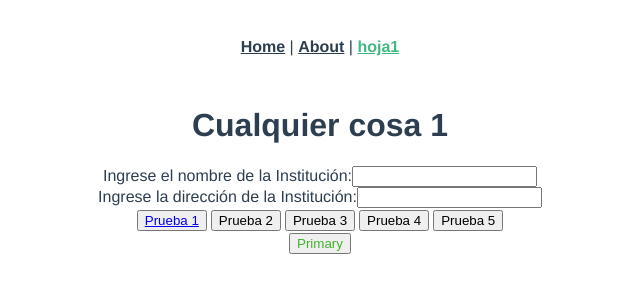
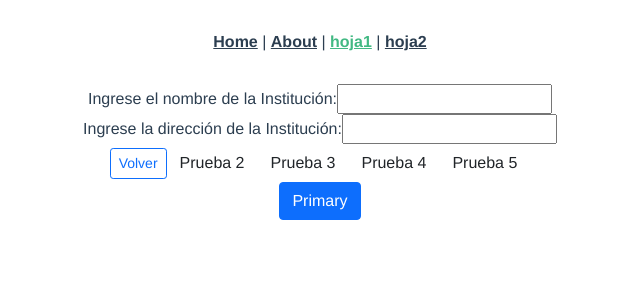
Before and after one commit to DouglasGuacaran/electron-vue-mamography, a Vue app: page /hoja1 in a window 1280 px wide. Shown: the top 300 px of the page, without its empty margins (320-960 px from the left). Built offline with nearby package versions, Linux system fonts and the light colour scheme.

Commit message:
Agrego bootstrap con algunos cambios

```diff
--- a/package.json
+++ b/package.json
@@ -14,9 +14,6 @@
   },
   "main": "background.js",
   "dependencies": {
-    "jquery": "^3.5.1",
-    "bootstrap": "^4.6.1",
-    "popper.js": "^1.16.1",
     "chokidar": "^3.5.2",
     "core-js": "^3.6.5",
     "drag-drop": "^7.2.0",
--- a/public/index.html
+++ b/public/index.html
@@ -6,6 +6,7 @@
     <meta name="viewport" content="width=device-width,initial-scale=1.0">
     <link rel="icon" href="<%= BASE_URL %>favicon.ico">
     <title><%= htmlWebpackPlugin.options.title %></title>
+    <link href="https://cdn.jsdelivr.net/npm/bootstrap@5.1.3/dist/css/bootstrap.min.css" rel="stylesheet" integrity="sha384-1BmE4kWBq78iYhFldvKuhfTAU6auU8tT94WrHftjDbrCEXSU1oBoqyl2QvZ6jIW3" crossorigin="anonymous">
   </head>
   <body>
     <noscript>
@@ -13,8 +14,6 @@
     </noscript>
     <div id="app"></div>
     <!-- built files will be auto injected -->
-    <script src="https://cdn.jsdelivr.net/npm/jquery@3.5.1/dist/jquery.slim.min.js" integrity="sha384-DfXdz2htPH0lsSSs5nCTpuj/zy4C+OGpamoFVy38MVBnE+IbbVYUew+OrCXaRkfj" crossorigin="anonymous"></script>
-<script src="https://cdn.jsdelivr.net/npm/popper.js@1.16.1/dist/umd/popper.min.js" integrity="sha384-9/reFTGAW83EW2RDu2S0VKaIzap3H66lZH81PoYlFhbGU+6BZp6G7niu735Sk7lN" crossorigin="anonymous"></script>
-<script src="https://cdn.jsdelivr.net/npm/bootstrap@4.6.1/dist/js/bootstrap.min.js" integrity="sha384-VHvPCCyXqtD5DqJeNxl2dtTyhF78xXNXdkwX1CZeRusQfRKp+tA7hAShOK/B/fQ2" crossorigin="anonymous"></script>
+    <script src="https://cdn.jsdelivr.net/npm/bootstrap@5.1.3/dist/js/bootstrap.bundle.min.js" integrity="sha384-ka7Sk0Gln4gmtz2MlQnikT1wXgYsOg+OMhuP+IlRH9sENBO0LRn5q+8nbTov4+1p" crossorigin="anonymous"></script>
   </body>
 </html>
--- a/src/App.vue
+++ b/src/App.vue
@@ -2,7 +2,8 @@
   <div id="nav">
     <router-link to="/">Home</router-link> |
     <router-link to="/about">About</router-link> |
-    <router-link to="/hoja1">hoja1</router-link>
+    <router-link to="/hoja1">hoja1</router-link> |
+    <router-link to="/hoja2">hoja2</router-link>
   </div>
   <router-view/>
 </template>
--- a/src/router/index.js
+++ b/src/router/index.js
@@ -10,6 +10,11 @@ const routes = [
     path: '/hoja1',
     name: 'Hoja1',
     component: () => import('../views/Hoja1.vue')
+  },
+  {
+    path: '/hoja2',
+    name: 'Hoja2',
+    component: () => import('../views/Hoja2.vue')
   },
   {
     path: '/about',
--- a/src/views/Hoja1.vue
+++ b/src/views/Hoja1.vue
@@ -2,8 +2,7 @@
   <div>
       <div>
           <div>
-            <h1>Cualquier cosa 1</h1>
-            <form action="">
+            <form>
               <label for="">Ingrese el nombre de la Institución:</label>
               <input type="text">
               <br>
@@ -11,11 +10,14 @@
               <input type="text">
               <br>
             </form>
-            <button class="tooltip" style="margin:2px" ><router-link to="/about">Prueba 1</router-link><span class="tooltiptext">Acá va el mensaje</span></button>
-            <button class="tooltip" style="margin:2px" type="submit">Prueba 2<span class="tooltiptext">Acá va el segundo mensaje</span></button>
-            <button class="tooltip" style="margin:2px" type="submit">Prueba 3<span class="tooltiptext">Acá va el tercer mensaje</span></button>
-            <button class="tooltip" style="margin:2px" type="submit">Prueba 4<span class="tooltiptext">Acá va el cuarto mensaje</span></button>
-            <button class="tooltip" style="margin:2px" type="submit">Prueba 5<span class="tooltiptext">Acá va el quinto mensaje</span></button>
+
+            <button type="button" class="btn btn-outline-primary btn-sm" @click="$router.push('/')">Volver<span class="tooltiptext">Acá va el mensaje</span></button>
+
+
+            <button type="button" class="btn">Prueba 2<span class="tooltiptext">Acá va el segundo mensaje</span></button>
+            <button type="button" class="btn">Prueba 3<span class="tooltiptext">Acá va el tercer mensaje</span></button>
+            <button type="button" class="btn">Prueba 4<span class="tooltiptext">Acá va el cuarto mensaje</span></button>
+            <button type="button" class="btn">Prueba 5<span class="tooltiptext">Acá va el quinto mensaje</span></button>
           </div>
       </div>
       <div>
@@ -31,16 +33,14 @@ export default {
 </script>
 
 <style>
-.btn {
-  color: rgb(65, 180, 42);
-}
 
-.tooltip{
+
+.btn{
   position: relative;
   display: inline-block;
 }
 
-.tooltip .tooltiptext {
+.btn .tooltiptext {
   visibility: hidden;
   width: 120px;
   background-color: #555;
@@ -57,7 +57,7 @@ export default {
   transition: opacity 0.3s;
 }
 
-.tooltip .tooltiptext::after {
+.btn .tooltiptext::after {
   content: "";
   position: absolute;
   top:100%;
@@ -68,7 +68,7 @@ export default {
   border-color: #555 transparent transparent transparent;
 }
 
-.tooltip:hover .tooltiptext {
+.btn:hover .tooltiptext {
   visibility: visible;
   opacity: 1;
 }
--- /dev/null
+++ b/src/views/Hoja2.vue
@@ -0,0 +1,63 @@
+<template>
+<div>
+    <div class="container-fluid">
+	<div class="row">
+		<div class="col-md-12">
+			<nav class="navbar navbar-expand-lg navbar-light bg-light">
+				<button class="navbar-toggler" type="button" data-toggle="collapse" data-target="#bs-example-navbar-collapse-1">
+					<span class="navbar-toggler-icon"></span>
+				</button> <a class="navbar-brand" href="#">Brand</a>
+				<div class="collapse navbar-collapse" id="bs-example-navbar-collapse-1">
+					<ul class="navbar-nav">
+						<li class="nav-item active">
+							<a class="nav-link" href="#">Link <span class="sr-only">(current)</span></a>
+						</li>
+						<li class="nav-item">
+							<a class="nav-link" href="#">Link</a>
+						</li>
+						<li class="nav-item dropdown">
+							<a class="nav-link dropdown-toggle" href="http://example.com" id="navbarDropdownMenuLink" data-toggle="dropdown">Dropdown link</a>
+							<div class="dropdown-menu" aria-labelledby="navbarDropdownMenuLink">
+								<a class="dropdown-item" href="#">Action</a> <a class="dropdown-item" href="#">Another action</a> <a class="dropdown-item" href="#">Something else here</a>
+								<div class="dropdown-divider">
+								</div> <a class="dropdown-item" href="#">Separated link</a>
+							</div>
+						</li>
+					</ul>
+					<form class="form-inline">
+						<input class="form-control mr-sm-2" type="text" />
+						<button class="btn btn-primary my-2 my-sm-0" type="submit">
+							Search
+						</button>
+					</form>
+					<ul class="navbar-nav ml-md-auto">
+						<li class="nav-item active">
+							<a class="nav-link" href="#">Link <span class="sr-only">(current)</span></a>
+						</li>
+						<li class="nav-item dropdown">
+							<a class="nav-link dropdown-toggle" href="http://example.com" id="navbarDropdownMenuLink" data-toggle="dropdown">Dropdown link</a>
+							<div class="dropdown-menu dropdown-menu-right" aria-labelledby="navbarDropdownMenuLink">
+								<a class="dropdown-item" href="#">Action</a> <a class="dropdown-item" href="#">Another action</a> <a class="dropdown-item" href="#">Something else here</a>
+								<div class="dropdown-divider">
+								</div> <a class="dropdown-item" href="#">Separated link</a>
+							</div>
+						</li>
+					</ul>
+				</div>
+			</nav>
+		</div>
+	</div>
+</div>
+</div>
+
+</template>
+
+<script>
+export default {
+
+}
+</script>
+
+<style>
+
+</style>
```
